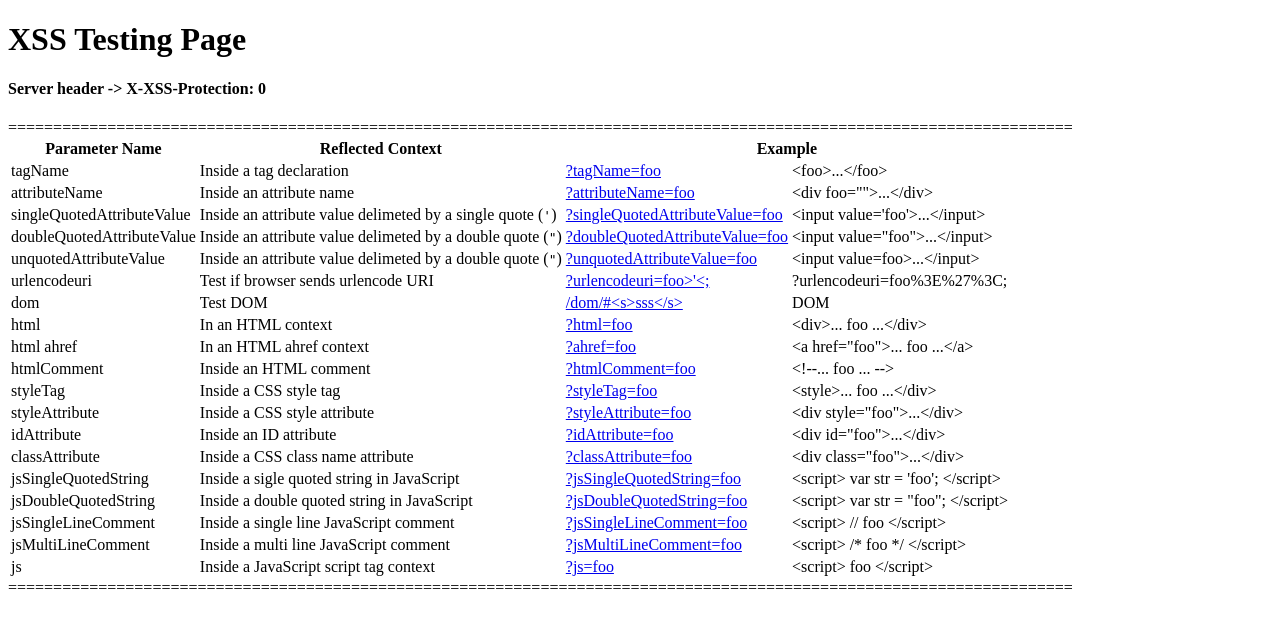
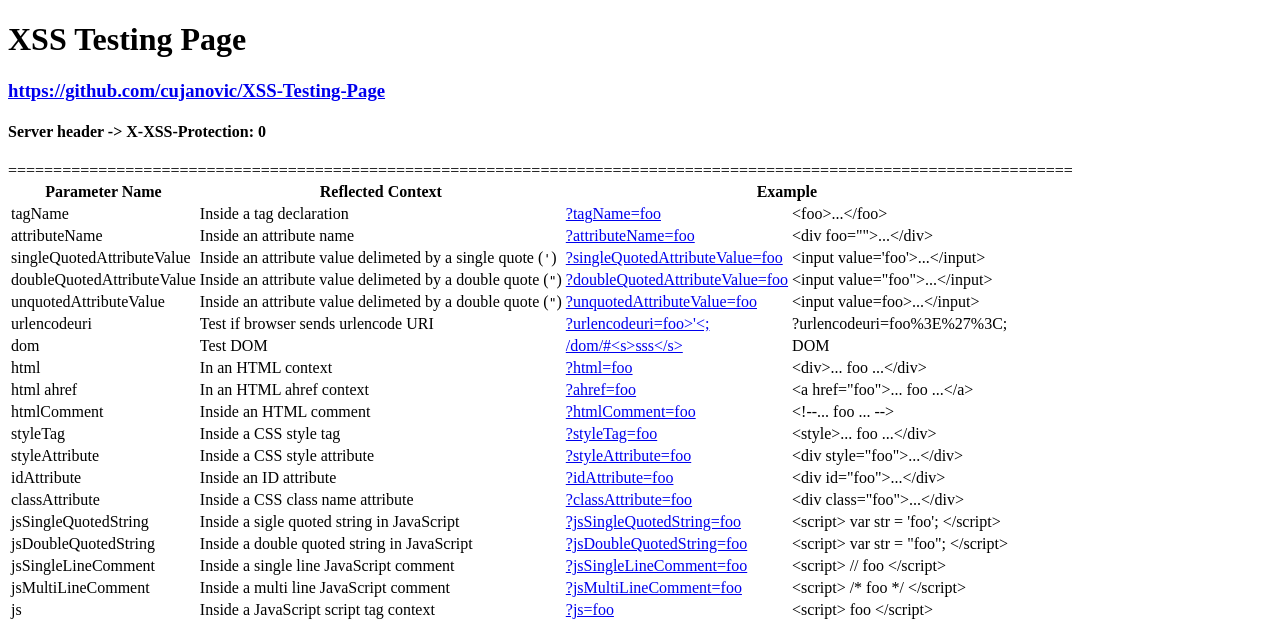
Before and after one commit to cujanovic/XSS-Testing-Page, a PHP site: page /index.php in a window 1280 px wide. Shown: the top 621 px of the page. Run offline with PHP 8.4, Linux system fonts and the light colour scheme.

Commit message:
Update index.php

```diff
--- a/index.php
+++ b/index.php
@@ -16,6 +16,7 @@
     </head>
     <body>
       <h1>XSS Testing Page</h1>
+      <h3><a href="https://github.com/cujanovic/XSS-Testing-Page">https://github.com/cujanovic/XSS-Testing-Page</a></h3>
       <h4><?php echo 'Server header -> '.$headervalue ?></h4>
 
       ======================================================================================================================
```
